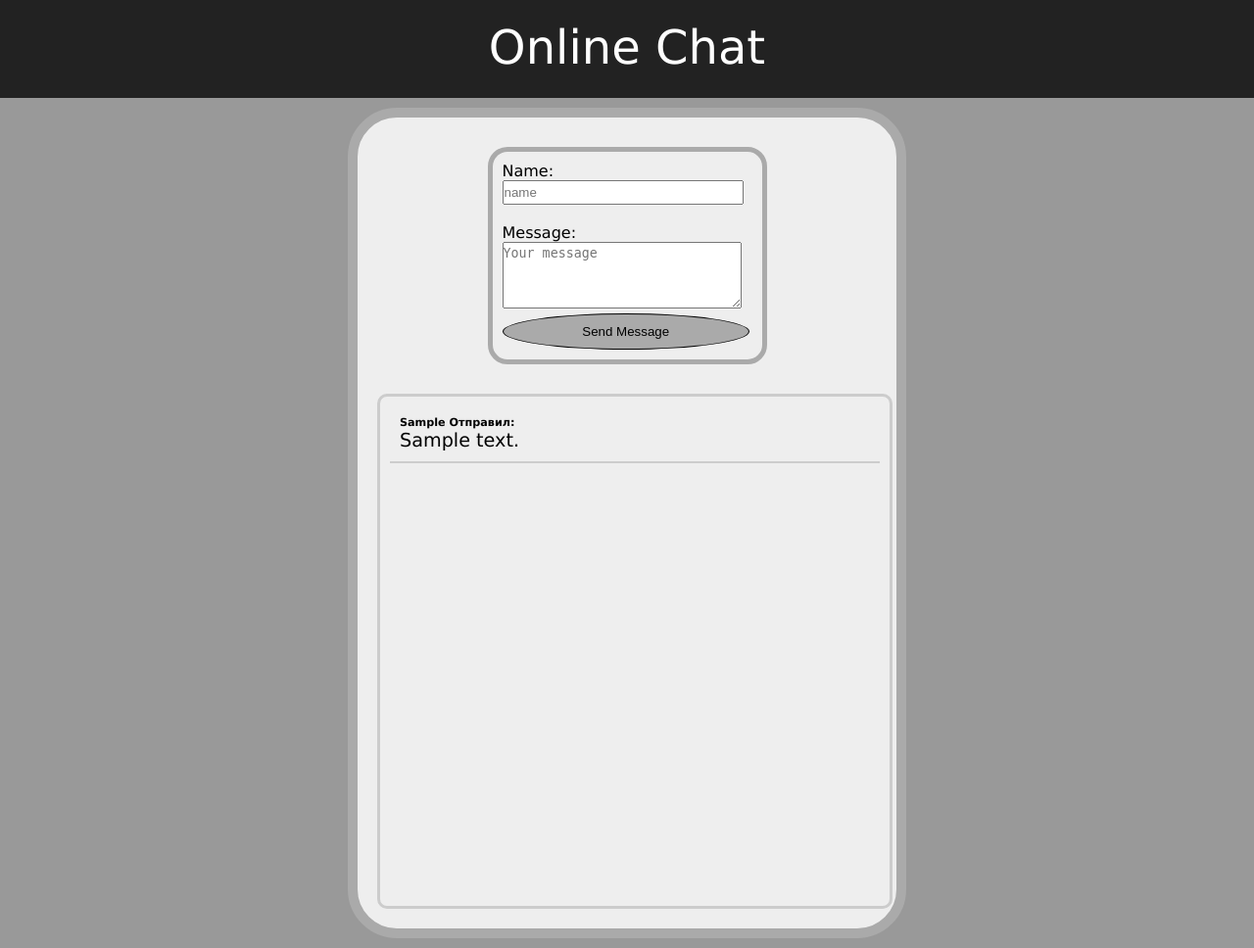
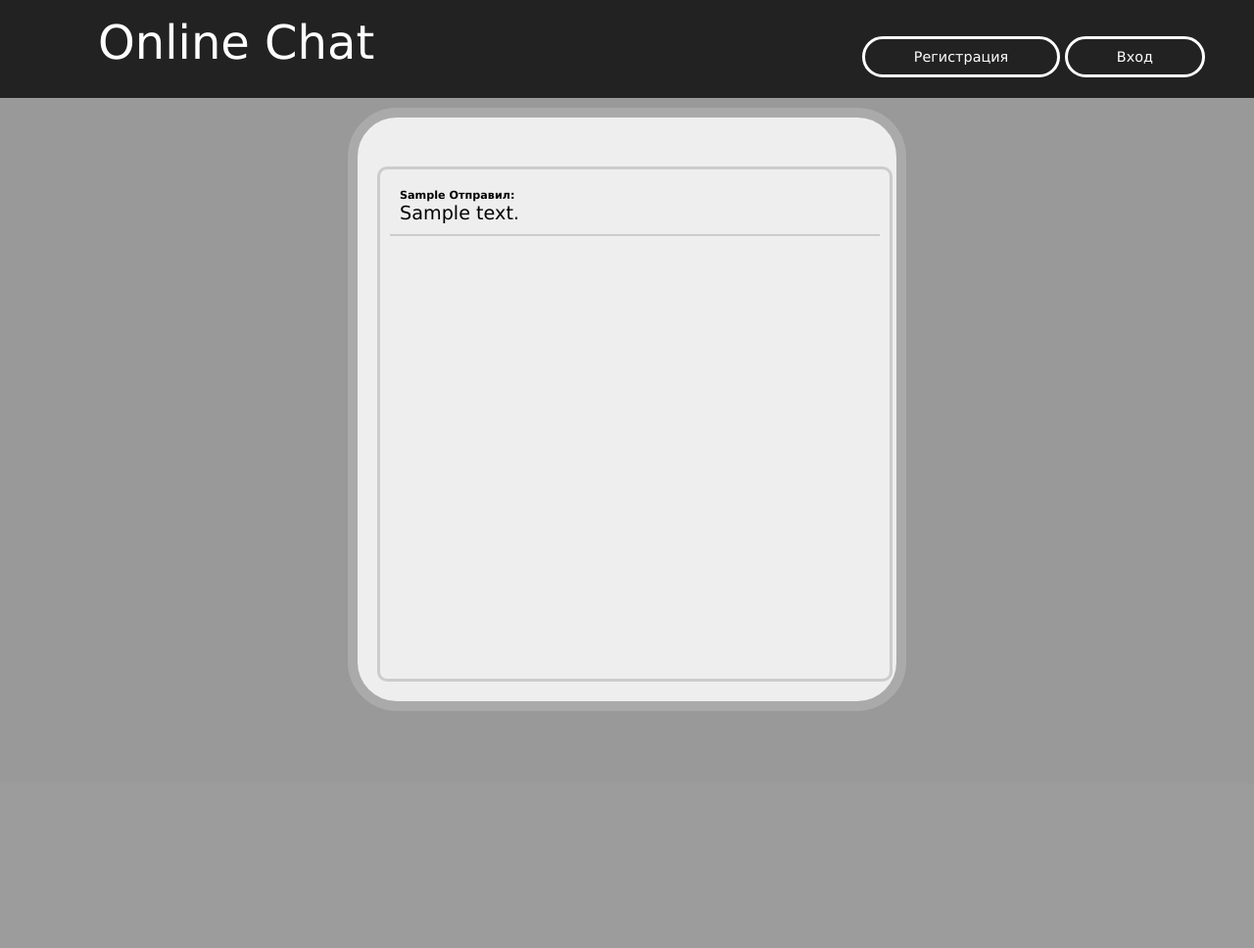
Before and after one commit to Mark-Partola/chat, a PHP site: page / in a window 1280 px wide. Shown: the whole page at 98% size. After the commit the page ends 726 px from the top, so only its background shows below. Run offline with PHP 8.4, Linux system fonts and the light colour scheme; tables that the repository leaves empty or names only in its code hold one stand-in row (values such as "Sample post").

Commit message:
Add form registration

```diff
--- a/includes/core.inc.php
+++ b/includes/core.inc.php
@@ -1,3 +1,4 @@
 <?php
 $feedback = array();
+session_start();
 require('includes/database/connect.db.php');
--- a/includes/database/connect.db.php
+++ b/includes/database/connect.db.php
@@ -1,9 +1,12 @@
 <?php
 
 define('DB_HOST','localhost');
-define('DB_USER','u223229181_root');
-define('DB_PASS','123456');
-define('DB_NAME','u223229181_chat');
+// define('DB_USER','u223229181_root');
+define('DB_USER','root');
+// define('DB_PASS','123456');
+define('DB_PASS','123');
+// define('DB_NAME','u223229181_chat');
+define('DB_NAME','chat');
 /*
 if($connection = mysqli_connect(DB_HOST, DB_USER, DB_PASS, DB_NAME)){
 	echo 'Connected to Databases Server...<br /> ';
--- a/includes/functions/chat.func.php
+++ b/includes/functions/chat.func.php
@@ -5,7 +5,7 @@ function get_msg(){
 
 	$query = "SELECT sender, message
 				 FROM chat
-				 ORDER BY msgs_ID DESC";
+				 ORDER BY mgs_ID DESC";
 
 	// if(method_exists($db, 'getInfo')){
 	// 	return $db->get_msg();
--- /dev/null
+++ b/includes/functions/noise_image.php
@@ -0,0 +1,22 @@
+<?php
+
+	$i = imagecreatefromjpeg('../../images/noise.jpg');
+	$color = imagecolorallocate($i, 64, 64, 64);
+	//imageantialias($i, true);
+
+	$nChars = 5;
+	$randStr = substr(md5(uniqid()), 0, $nChars);
+	$_SESSION['randStr'] = $randStr;
+
+
+	$x = 20; $y = 30; $deltaX = 40;
+
+	for($j = 0; $j < $nChars; $j++){
+		$size = rand(18, 30);
+		$angle = -30 + rand(0, 60);
+		imagettftext($i, $size, $angle, $x, $y, $color, '../../public/georgia.ttf', $randStr[$j]);
+		$x += $deltaX;
+	}
+
+	header("Content-type: image/jpeg");
+	imagejpeg($i, null, 50);
--- a/index.php
+++ b/index.php
@@ -2,35 +2,18 @@
 header('Content-type: text/html; charset=utf-8');
 require('includes/core.inc.php');
 require('includes/functions/chat.func.php');
-?>
 
-<!DOCTYPE html>
-<html lang="en">
-<head>
-	<title>Online Chat</title>
-	<link type="text/css" rel="stylesheet" href="public/css/main.css" />
-</head>
-<header>
-	<p>Online Chat</p>
-</header>
-<body>
-	<div class="container">
-		<div id="input">
-			<div id="feedback"></div>
-			<form action="" method="post" id="form_input">
-				<lable>Name: <input placeholder="name" type="text" name="sender" id="sender" /></lable>
-				<br/><lable>Message:<br/> <textarea placeholder="Your message" id="message" cols="28" rows="4"></textarea></lable>
-				<input type="submit" name="send" value="Send Message" id="send" />
-			</form>
-		</div>
-
-		<div id="messages">
-
-		</div>
-	</div>
-
-	<script type="text/javascript" src="scripts/js/jquery.js"></script>
-	<script type="text/javascript" src="scripts/js/auto_chat.js"></script>
-	<script type="text/javascript" src="scripts/js/send.js"></script>
-</body>
-</html>
+$act = isset($_GET['act']) ? $_GET['act'] : 'guest';
+switch ($act) {
+	case 'guest':
+		require ('templates/guest.php');
+		break;
+	case 'registration':
+		require ('registration.php');
+		break;/*
+	case 'login':
+		require ('login.php');
+		break;
+	default:
+}*/
+}
--- a/public/css/main.css
+++ b/public/css/main.css
@@ -1,19 +1,53 @@
 html, body,p{
 	margin: 0;
 	padding: 0;
+	height: 100%;
 }
 body{
 	font-family: Verdana, Tahoma, sans-serif;
 	background-color: #999;
+	min-width:900px;
+	position:relative;
 }
 header{
 	background: #222;
 	height: 100px;
-	color: white;
-	text-align: center;
+	color: #fff;
 	font-size: 3em;
-	line-height: 2em ;
 }
+header p{
+	display: inline-block;
+	padding-left: 100px;
+	margin-top:15px;
+}
+header ul{
+	list-style: none;
+	display: inline-block;
+	margin-top:50px;
+	padding: 0px;
+	margin-right: 50px;
+	font-size: 0.3em;
+	float: right;
+}
+header li{
+	display: inline;
+	padding: 10px 50px;
+	border: 3px solid #fff;
+	border-radius: 50px;
+}
+header li:hover{
+	color:#000;
+	background-color: #fff;
+	-weblit-transition: background 0.5s ease;
+	-moz-transition: background 0.5s ease;
+	transition: background 0.5s ease;
+}
+header a{
+	text-decoration: none;
+	color: inherit;
+}
+
+
 .container{
 	margin: 10px auto;
 	padding: 20px;
--- /dev/null
+++ b/templates/guest.php
@@ -0,0 +1,73 @@
+<!DOCTYPE html>
+<html lang="en">
+<head>
+	<title>Online Chat</title>
+	<link type="text/css" rel="stylesheet" href="public/css/main.css" />
+	<script type="text/javascript" src="scripts/js/jquery.js"></script>
+
+	<script type="text/javascript">
+		$(document).ready(function(){
+
+/*При клике по кнопки регистрации появляется блок на весь экран с формой*/
+			$('#btn_registration').on('click', function(){
+				$('#div_registration').css({
+					"display": "block"
+				 }).animate({
+				 	"opacity": "0.9"
+				 }), 2000;
+
+/*Если блок видимый, при клике по нему, но не по форме, скрывать его (магия)*/
+				if($('#div_registration').is(":visible")){
+					$('#div_registration').click(function(event){
+						if($(event.target).closest('#form_reg').length === 0){
+							$('#div_registration').css({
+									"display": "none",
+									"opacity": "0"
+							});
+						}
+					});
+				}
+
+			});
+
+		});
+	</script>
+
+</head>
+<header>
+	<p><a href="?">Online Chat</a></p>
+	<ul>
+		<li id="btn_registration"><a href="#">Регистрация</a></li>
+		<li><a href="?act=login">Вход</a></li>
+	</ul>
+</header>
+<body>
+	<div id="div_registration">
+		<form action="registration.php" method="post" id="form_reg">
+			<h1>Регистрация</h1>
+			<label>Login: <input type="text" name="login" placeholder="login"></label>
+			<label>Password: <input type="password" name="password" placeholder="password"></label>
+			<img src="includes/functions/noise_image.php">
+			<label>Enter the string: <input type="text" name="str"></label>
+			<input type="submit" value="Регистрация">
+		</form>
+	</div>
+	<div class="container">
+		<!-- <div id="input">
+			<div id="feedback"></div>
+			<form action="" method="post" id="form_input">
+				<lable>Name: <input placeholder="name" type="text" name="sender" id="sender" /></lable>
+				<br/><lable>Message:<br/> <textarea placeholder="Your message" id="message" cols="28" rows="4"></textarea></lable>
+				<input type="submit" name="send" value="Send Message" id="send" />
+			</form>
+		</div> -->
+		<p id=""></p>
+		<div id="messages">
+
+		</div>
+	</div>
+
+	<script type="text/javascript" src="scripts/js/auto_chat.js"></script>
+	<script type="text/javascript" src="scripts/js/send.js"></script>
+</body>
+</html>
```
Also changed, not shown: other parts of public/css/main.css (+35 -0 lines), images/noise.jpg (added), public/georgia.ttf (added).
